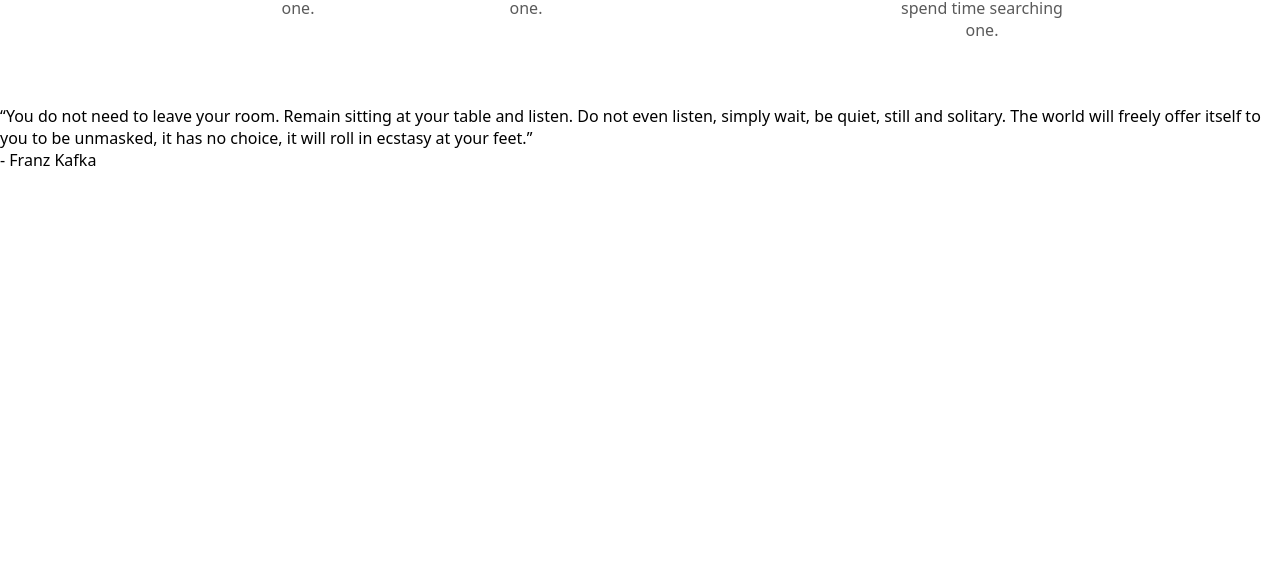
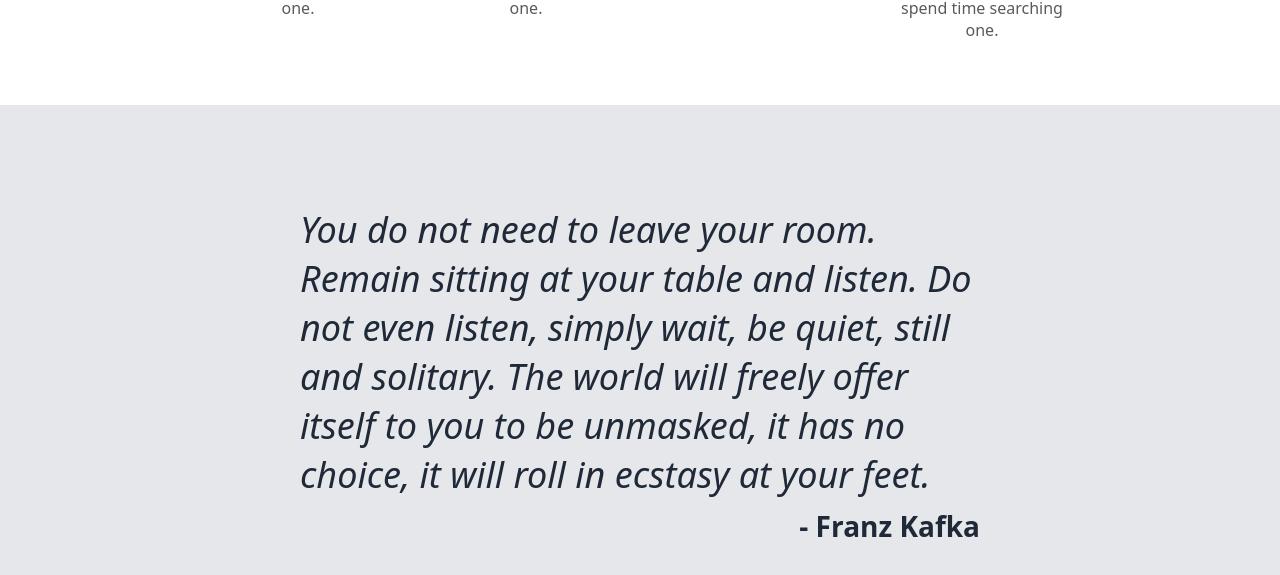
Before and after one commit to Numbers0689/landing-page, a plain HTML site: page index.html in a window 1280 px wide. Shown: the part 911-1486 px from the top of the page. Before the commit the page ends 1082 px from the top, so only its background shows below. Drawn offline with Linux system fonts and the light colour scheme.

Commit message:
Add quote section html and css

```diff
--- a/index.html
+++ b/index.html
@@ -46,8 +46,8 @@
         </div>
 
         <div class="quote">
-            <div>“You do not need to leave your room. Remain sitting at your table and listen. Do not even listen, simply wait, be quiet, still and solitary. The world will freely offer itself to you to be unmasked, it has no choice, it will roll in ecstasy at your feet.”</div>
-            <div>- Franz Kafka</div>
+            <div>You do not need to leave your room. Remain sitting at your table and listen. Do not even listen, simply wait, be quiet, still and solitary. The world will freely offer itself to you to be unmasked, it has no choice, it will roll in ecstasy at your feet.</div>
+            <div id="author">- Franz Kafka</div>
         </div>
     </body>
 </html>
--- a/styles.css
+++ b/styles.css
@@ -99,3 +99,21 @@ img#main-img {
     max-width: 180px;
     color: #5a5a5a;
 }
+
+.quote {
+    background-color: #E5E7EB;
+    color: #1F2937;
+    font-size: 36px;
+    font-style: italic;
+    font-weight: 300;
+    text-align: left;
+    padding: 100px 300px;
+}
+
+#author {
+    font-size: 28px;
+    font-style: normal;
+    font-weight: 600;
+    text-align: right;
+    padding-top: 8px;
+}
```
